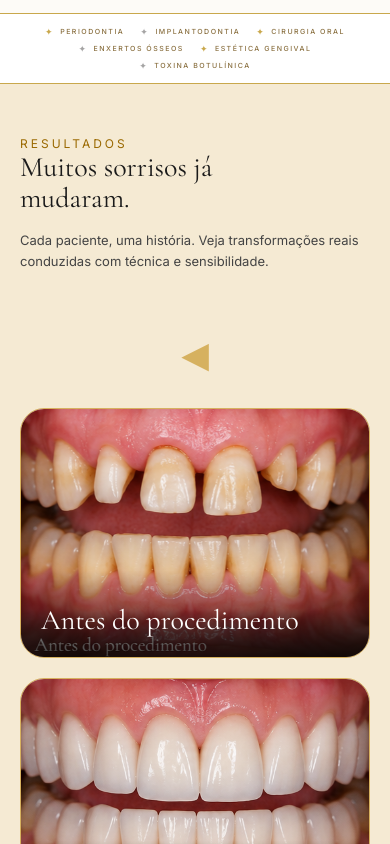
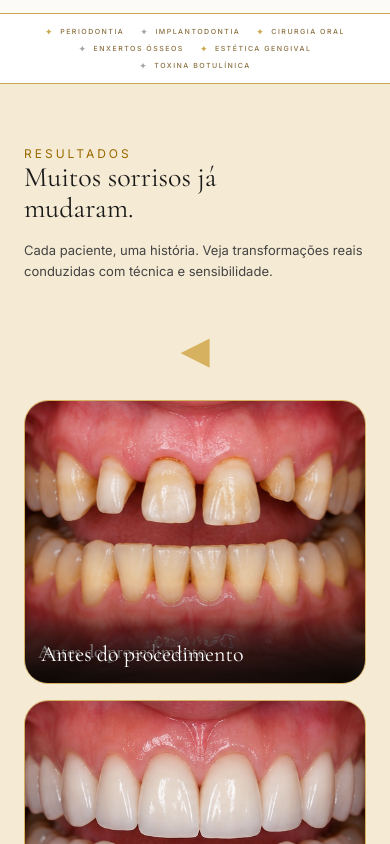
Before and after one commit to LeonardoRibeiro-cpu/Landing-Page---Luciana-Melo, a React (Vite) app in the folder app01/: page / in a window 390 px wide. Shown: the part 1960-2804 px from the top of the page. Built offline with nearby package versions, Linux system fonts and the light colour scheme; no server answers.

Commit message:
Sessao3 responsividade

```diff
--- a/app01/src/main/Sessao3-Isaias/Sessao3.module.css
+++ b/app01/src/main/Sessao3-Isaias/Sessao3.module.css
@@ -5,6 +5,7 @@
 
 .container {
     max-width: 1200px;
+    width: 100%; /*responsividade*/
     margin: 0 auto;
 }
 
@@ -33,7 +34,10 @@
 }
 
 .card {
-    width: 420px;
+    /* respondividade */
+    flex: 1;
+    min-width: 280px;
+    max-width: 500px;
     height: 320px;
 
     position: relative;
@@ -133,24 +137,67 @@
 @media (max-width: 768px) {
 
     .sessao3 {
-        padding: 50px 20px;
+        padding: 50px 16px;
+    }
+
+    .header {
+        text-align: left;
+        margin-bottom: 24px;
     }
 
     .carrossel {
         flex-direction: column;
+        gap: 16px;
     }
 
     .cards {
+        width: 100%;
         flex-direction: column;
+        gap: 16px;
+    }
+
+    .card {
+        width: 100%;
+        min-width: unset;
+        height: 220px;
+    }
+
+    .overlay {
+        font-size: 20px;
+        left: 16px;
+        bottom: 16px;
+    }
+
+    .seta {
+        font-size: 32px;
+    }
+
+    .indicadores {
+        margin-top: 20px;
+        gap: 10px;
+    }
+}
+
+
+@media (max-width: 1024px) {
+
+    .sessao3 {
+        padding: 60px 24px;
+    }
+
+    .cards {
         width: 100%;
     }
 
     .card {
-        width: 100%;
-        height: 250px;
+        height: 280px;
+    }
+
+    .overlay {
+        font-size: 22px;
     }
 
     .seta {
-        font-size: 36px;
+        font-size: 38px;
     }
 }
```
